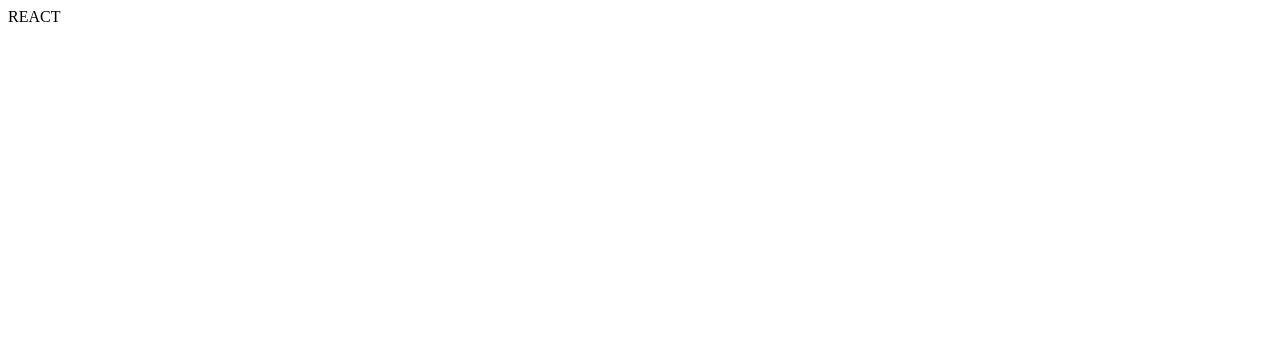
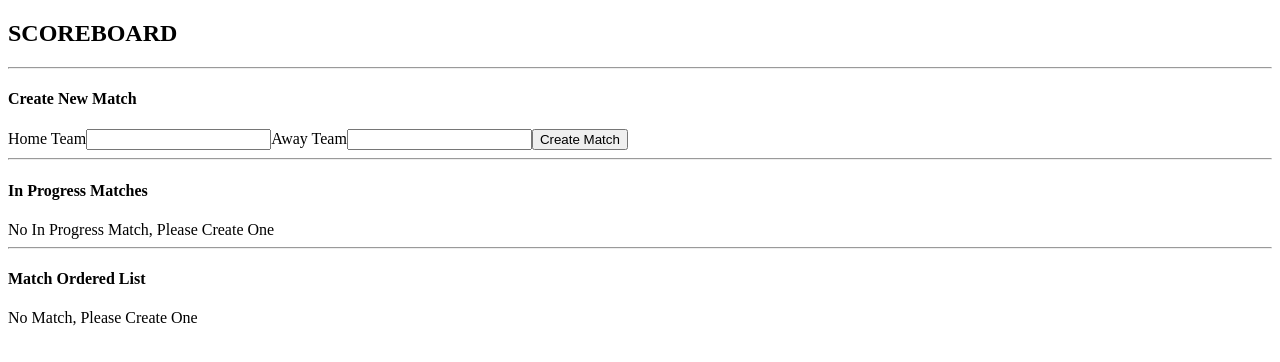
Before and after one commit to Brauperle/scoreboard-component, a React (Vite) app: page / in a window 1280 px wide. Shown: the top 362 px of the page. Built offline with nearby package versions, Linux system fonts and the light colour scheme.

Commit message:
implementing ScoreBoard demo component that use scoreboardHook logicc

```diff
--- a/src/app/ScoreBoard.jsx
+++ b/src/app/ScoreBoard.jsx
@@ -1,7 +1,113 @@
-import React from 'react'
+import React, { useState } from 'react'
+import useScoreBoard from './useScoreBoard'
 
 const ScoreBoard = () => {
-  return <div>REACT</div>
+  const {
+    matches,
+    createMatch,
+    finishMatch,
+    updateMatchScore,
+    getAllMatchOrdered
+  } = useScoreBoard()
+
+  const [homeTeamName, setHomeTeamName] = useState('')
+  const [awayTeamName, setAwayTeamName] = useState('')
+
+  const orderedMatchList = getAllMatchOrdered()
+
+  return (
+    <section>
+      <header><h1>SCOREBOARD</h1></header>
+      <hr />
+      <div>
+        <h4>Create New Match</h4>
+        <label htmlFor="home_team">Home Team</label>
+        <input type="text" id="home_team" name="home_team" value={homeTeamName} onChange={e => {
+          setHomeTeamName(e.target.value)
+        }} />
+        <label htmlFor="home_team">Away Team</label>
+        <input type="text" id="away_team" name="away_team" value={awayTeamName} onChange={e => {
+          setAwayTeamName(e.target.value)
+        }} />
+        <button type="button" onClick={() => {
+          createMatch(homeTeamName, awayTeamName)
+        }}>Create Match</button>
+      </div>
+      <hr />
+      <div>
+        <h4>In Progress Matches</h4>
+        {
+          Object.keys(matches).length === 0
+            ? <div>No In Progress Match, Please Create One</div>
+            : Object.keys(matches)
+              .filter(mid => matches[mid].status === 'in_progress').length === 0
+              ? <div>No In Progress Match, Please Create One</div>
+              : <ul>
+                {Object.keys(matches)
+                  .filter(mid => matches[mid].status === 'in_progress')
+                  .map(mid => {
+                    return (
+                      <li key={mid}>
+                        <ul>
+                          <li><strong>Match ID:</strong> {mid}</li>
+                          <li><strong>Match Status:</strong> {matches[mid].status}</li>
+                          <li><strong>Created at:</strong> {matches[mid].createdAt}</li>
+                          <li><strong>Home Team:</strong> {matches[mid].homeTeam}</li>
+                          <li><strong>Away Team:</strong> {matches[mid].awayTeam}</li>
+                          <li>
+                            <div><strong>Score:</strong></div>
+                            <div>
+                              <label htmlFor={`${mid}__home`}>{matches[mid].homeTeam}</label>
+                              <input id={`${mid}__home`} name={`${mid}__home`} type="text" value={matches[mid].score[0]} onChange={e => {
+                                if (isNaN(parseInt(e.target.value, 10))) return
+                                updateMatchScore(
+                                  mid,
+                                  parseInt(e.target.value, 10),
+                                  matches[mid].score[1]
+                                )
+                              }} />
+                            </div>
+                            <div>
+                              <label htmlFor={`${mid}__away`}>{matches[mid].awayTeam}</label>
+                              <input id={`${mid}__away`} name={`${mid}__away`} type="text" value={matches[mid].score[1]} onChange={e => {
+                                if (isNaN(parseInt(e.target.value, 10))) return
+                                updateMatchScore(
+                                  mid,
+                                  matches[mid].score[0],
+                                  parseInt(e.target.value, 10)
+                                )
+                              }}/>
+                            </div>
+                          </li>
+                          <li>
+                            <button type="button" onClick={() => {
+                              finishMatch(mid)
+                            }}>End Match</button>
+                          </li>
+                        </ul>
+                      </li>
+                    )
+                  })}
+              </ul>
+        }
+      </div>
+      <hr />
+      <div>
+        <h4>Match Ordered List</h4>
+        {
+          orderedMatchList.length === 0
+            ? <div>No Match, Please Create One</div>
+            : <ol>
+              { orderedMatchList.map((match, idx) => {
+                return (
+                  <li key={idx}>{match.homeTeam} {match.score[0]} - {match.awayTeam} {match.score[1]}</li>
+                )
+              })}
+            </ol>
+        }
+      </div>
+    </section>
+  )
 }
 
 export default ScoreBoard
--- a/src/app/useScoreBoard.js
+++ b/src/app/useScoreBoard.js
@@ -13,7 +13,7 @@ const useScoreBoard = () => {
    * @return {string} match ID of the newly created match
    */
   const createMatch = (ht, at) => {
-    if (ht === undefined || at === undefined) return
+    if (!ht || !at) return
     if (typeof ht !== 'string' || typeof at !== 'string') return
 
     const _id = nanoid()
@@ -37,7 +37,7 @@ const useScoreBoard = () => {
    * @param {string} mid match ID of the match to be finished
    */
   const finishMatch = mid => {
-    if (mid === undefined) return
+    if (!mid) return
     if (!matches[mid]) return
 
     setMatches({
@@ -58,7 +58,7 @@ const useScoreBoard = () => {
    * @param {number} ats Away Team current score
    */
   const updateMatchScore = (mid, hts, ats) => {
-    if (mid === undefined || hts === undefined || ats === undefined) return
+    if (!mid || hts === undefined || ats === undefined) return
     if (typeof hts !== 'number' || typeof ats !== 'number') return
     if (!matches[mid]) return
 
@@ -72,12 +72,12 @@ const useScoreBoard = () => {
   }
 
   /**
-   * getMatchHistory
+   * getAllMatchOrdered
    * Re-order the matches by total score & by most recently added if same score
    *
    * @return {Array} Array of ordered matches
    */
-  const getMatchHistory = () => {
+  const getAllMatchOrdered = () => {
     const sortedMatchIDs = Object.keys(matches).sort((mid1, mid2) => {
       const totalScore1 = matches[mid1].score[0] + matches[mid1].score[1]
       const totalScore2 = matches[mid2].score[0] + matches[mid2].score[1]
@@ -96,7 +96,7 @@ const useScoreBoard = () => {
     createMatch,
     finishMatch,
     updateMatchScore,
-    getMatchHistory
+    getAllMatchOrdered
   }
 }
 
```
Also changed, not shown: 2 other files (tests, documents, lock files or other folders).
